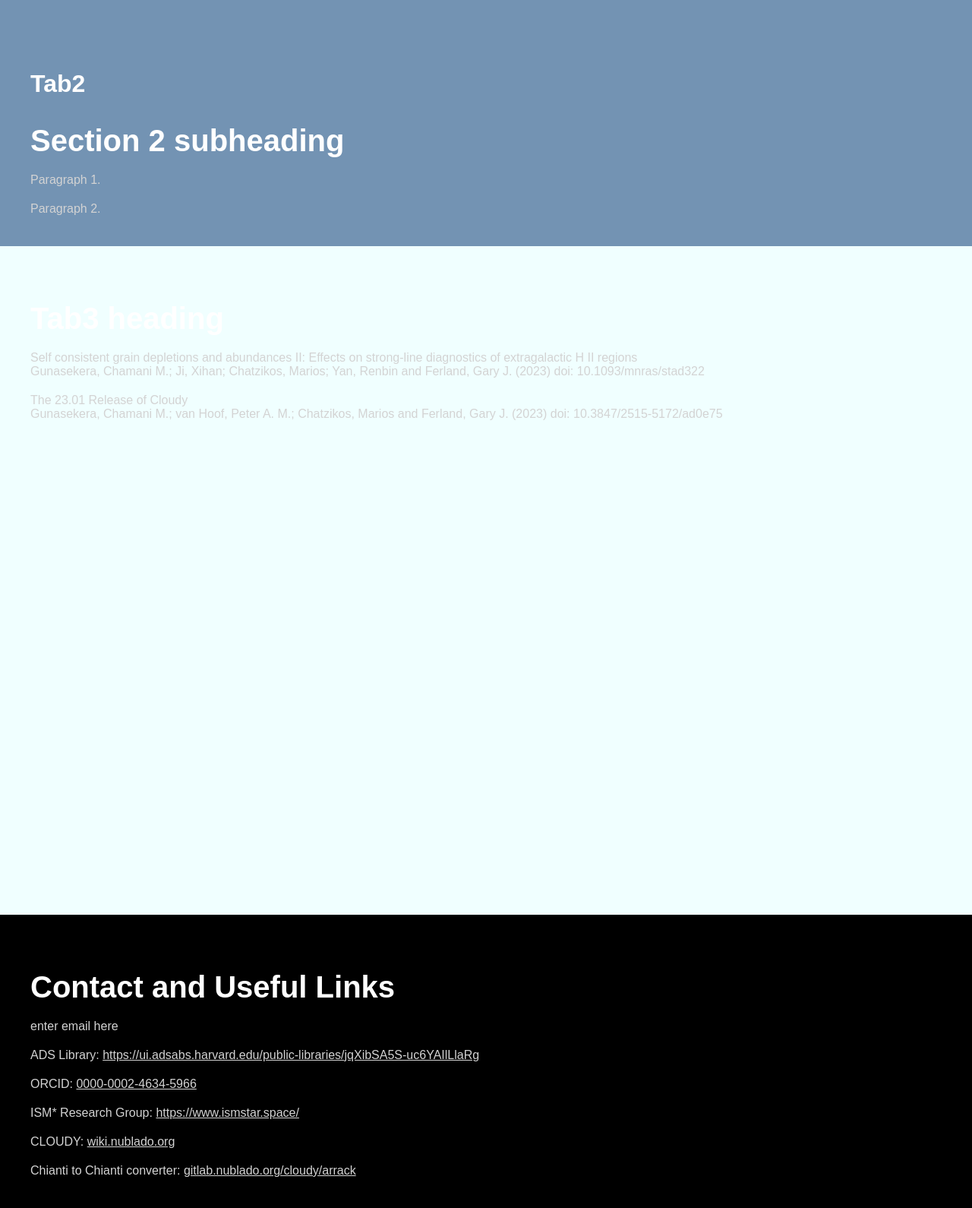
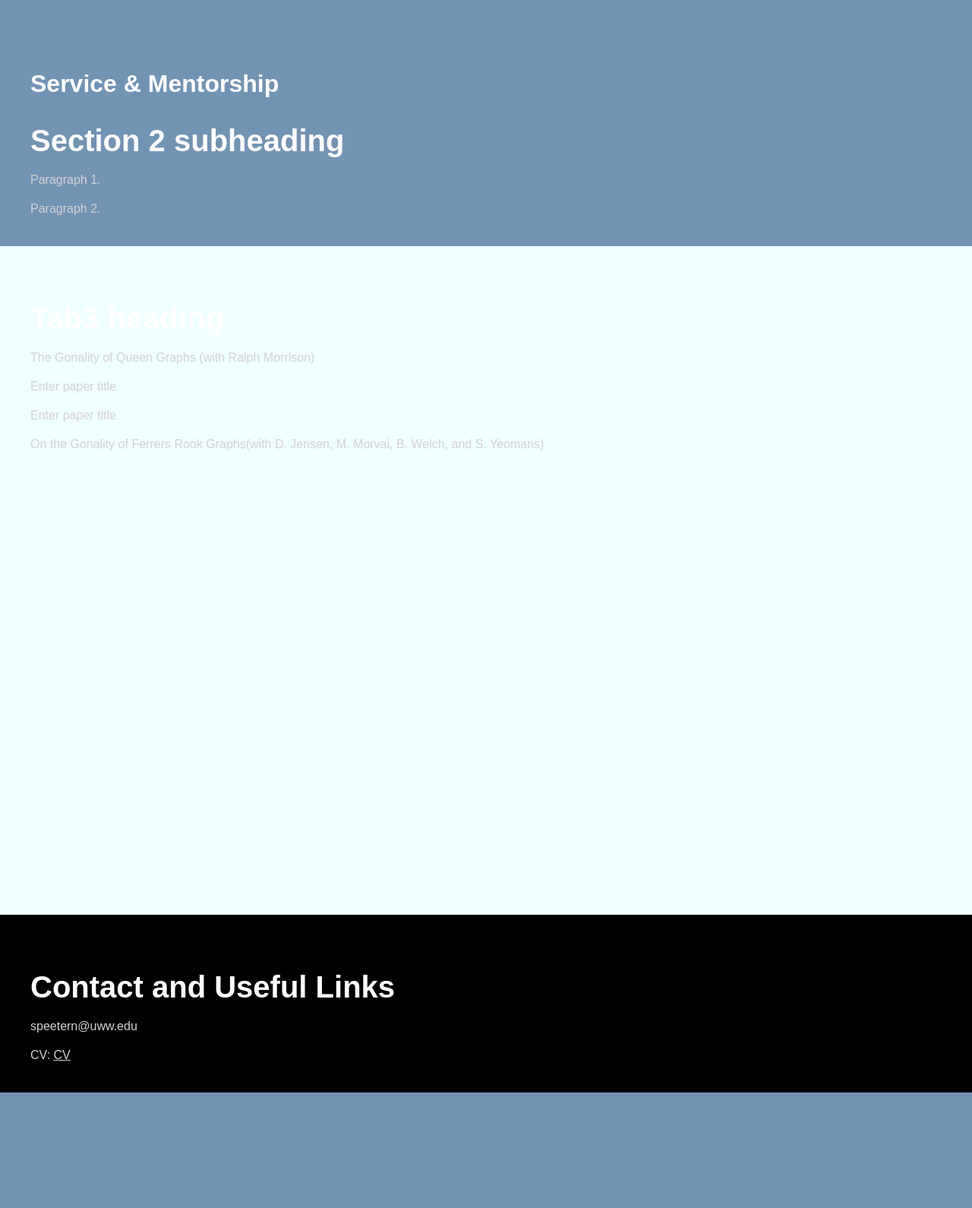
Before and after one commit to Noah-Speeter/Noah-Speeter.github.io, a plain HTML site: page index.html in a window 1280 px wide. Shown: the part 849-2439 px from the top of the page at 76% size. After the commit the page ends 2287 px from the top, so only its background shows below. Drawn offline with Linux system fonts and the light colour scheme.

Commit message:
Add details

```diff
--- a/index.html
+++ b/index.html
@@ -164,7 +164,7 @@
     <div class="navbar">
         <ul>
             <li><a href="#" class="tab active" data-tab="section1">Home</a></li>
-            <li><a href="#" class="tab" data-tab="section2">Research</a></li>
+            <li><a href="#" class="tab" data-tab="section2">Service & Mentorship</a></li>
             <li><a href="#" class="tab" data-tab="section3">Publications</a></li>
             <li><a href="#" class="tab" data-tab="section4">Contact</a></li>
         </ul>
@@ -174,16 +174,17 @@
     <div class="content">
         <div id="section1" class="section">
             <div class="section-content">
-                <h1>Some Heading on page 1</h1>
+                <!-- <h1>Some Heading on page 1</h1> -->
                 <h2>Dr. Noah Speeter</h2>
-                <p>A paragraph.</p>
-                <p>Another paragraph</p>
+                <p>I am an assistant professor of mathematics at UW-Whitewater Rock County. I received my PhD from the University of Kentucky in 2023 and I received my BA at Saint John's University where I majored in Math and minored in secondary education. My primary research interests are in chip firing on graphs and computing the gonality of various families of graphs. The study of chip firing has relevant applications to algebraic geometry, and it is a popular area of study for undergraduate research. I am also interested in other discrete topics such as extremal graph theory, Mahonian statistics and matroid theory.</p>
+                <p>I am deeply passionate about math pedagogy and teaching in general. Since I was 16 years old, I've known that teaching was my calling. I also feel strongly in the importance in creating a learning environment that is equitable and welcoming to students from underrepresented groups.
+</p>
             </div>
             <!-- Image positioned to the top right -->
-            <img src="images/Picture2.jpg" alt="Profile picture" class="right-img">
+            <img src="images/square_photo_me.jpg" alt="Profile picture" class="right-img">
         </div>
         <div id="section2" class="section">
-            <h1>Tab2</h1>
+            <h1>Service & Mentorship</h1>
             <h2>Section 2 subheading</h2>
             <p></p>
             <p>Paragraph 1. </p>
@@ -193,20 +194,17 @@
         <div id="section3" class="section">
             <h2>Tab3 heading</h2>
 
-            <p><a href="https://ui.adsabs.harvard.edu/abs/2023MNRAS.520.4345G/abstract" class="no-underline"  target="_blank">Self consistent grain depletions and abundances II: Effects on strong-line diagnostics of extragalactic H II regions</a></p>
-            <p class="second-noindent">Gunasekera, Chamani M.; Ji, Xihan; Chatzikos, Marios; Yan, Renbin and Ferland, Gary J. (2023) doi: 10.1093/mnras/stad322</p>
+            <p><a href="https://arxiv.org/pdf/2312.04686" class="no-underline"  target="_blank">The Gonality of Queen Graphs (with Ralph Morrison)</a></p>
+            <p><a href="Enter url" class="no-underline"  target="_blank">Enter paper title</a></p>
+            <p><a href="Enter url" class="no-underline"  target="_blank">Enter paper title</a></p>
+            <p><a href="https://arxiv.org/pdf/2405.07947" class="no-underline"  target="_blank">On the Gonality of Ferrers Rook Graphs(with D. Jensen, M. Morvai, B. Welch, and S. Yeomans)</a></p>
 
-            <p><a href="https://ui.adsabs.harvard.edu/abs/2023RNAAS...7..246G/abstract" class="no-underline"  target="_blank">The 23.01 Release of Cloudy</a></p>
-            <p class="second-noindent">Gunasekera, Chamani M.; van Hoof, Peter A. M.; Chatzikos, Marios and Ferland, Gary J. (2023) doi: 10.3847/2515-5172/ad0e75</p>
         </div>
         <div id="section4" class="section">
             <h2>Contact and Useful Links</h2>
-            <p>enter email here</p>
-            <p>ADS Library: <a href="https://ui.adsabs.harvard.edu/public-libraries/jqXibSA5S-uc6YAIlLlaRg" class="clickable-url" target="_blank">https://ui.adsabs.harvard.edu/public-libraries/jqXibSA5S-uc6YAIlLlaRg</a></p>
-            <p>ORCID: <a href="https://orcid.org/0000-0002-4634-5966" class="clickable-url" target="_blank">0000-0002-4634-5966</a></p>
-            <p>ISM* Research Group: <a href="https://www.ismstar.space/home" class="clickable-url" target="_blank">https://www.ismstar.space/</a></p>
-            <p>CLOUDY: <a href="https://gitlab.nublado.org/cloudy/cloudy/-/wikis/home" class="clickable-url" target="_blank">wiki.nublado.org</a></p>
-            <p>Chianti to Chianti converter: <a href="https://gitlab.nublado.org/cloudy/arrack" class="clickable-url" target="_blank">gitlab.nublado.org/cloudy/arrack</a></p>
+            <p>speetern@uww.edu</p>
+            <p>CV: <a href="CV.pdf" target="_blank">CV</a></p>
+            <!-- <p>ADS Library: <a href="https://ui.adsabs.harvard.edu/public-libraries/jqXibSA5S-uc6YAIlLlaRg" class="clickable-url" target="_blank">https://ui.adsabs.harvard.edu/public-libraries/jqXibSA5S-uc6YAIlLlaRg</a></p> -->
         </div>
     </div>
     <!-- JavaScript to switch tabs as you scroll -->
```
Also changed, not shown: 1 other file.
